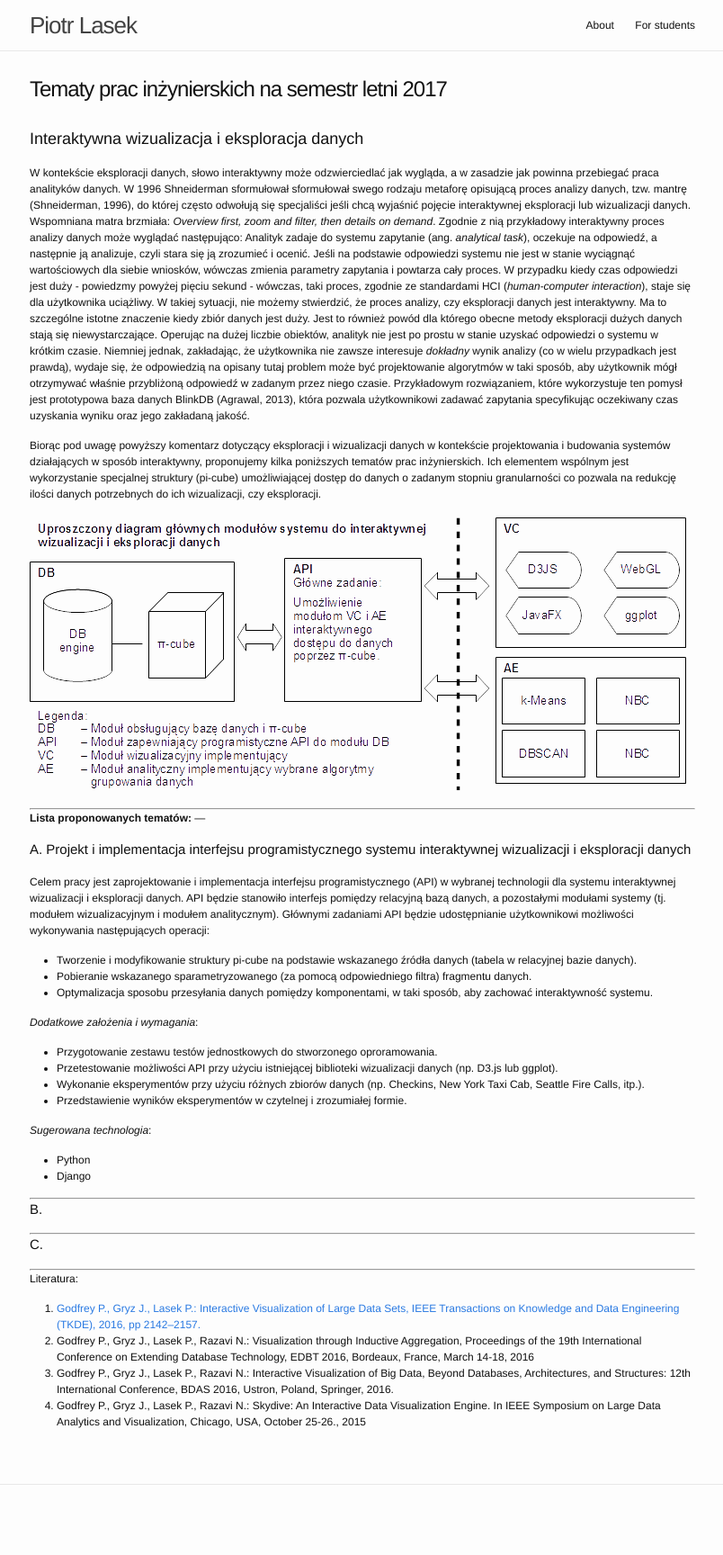
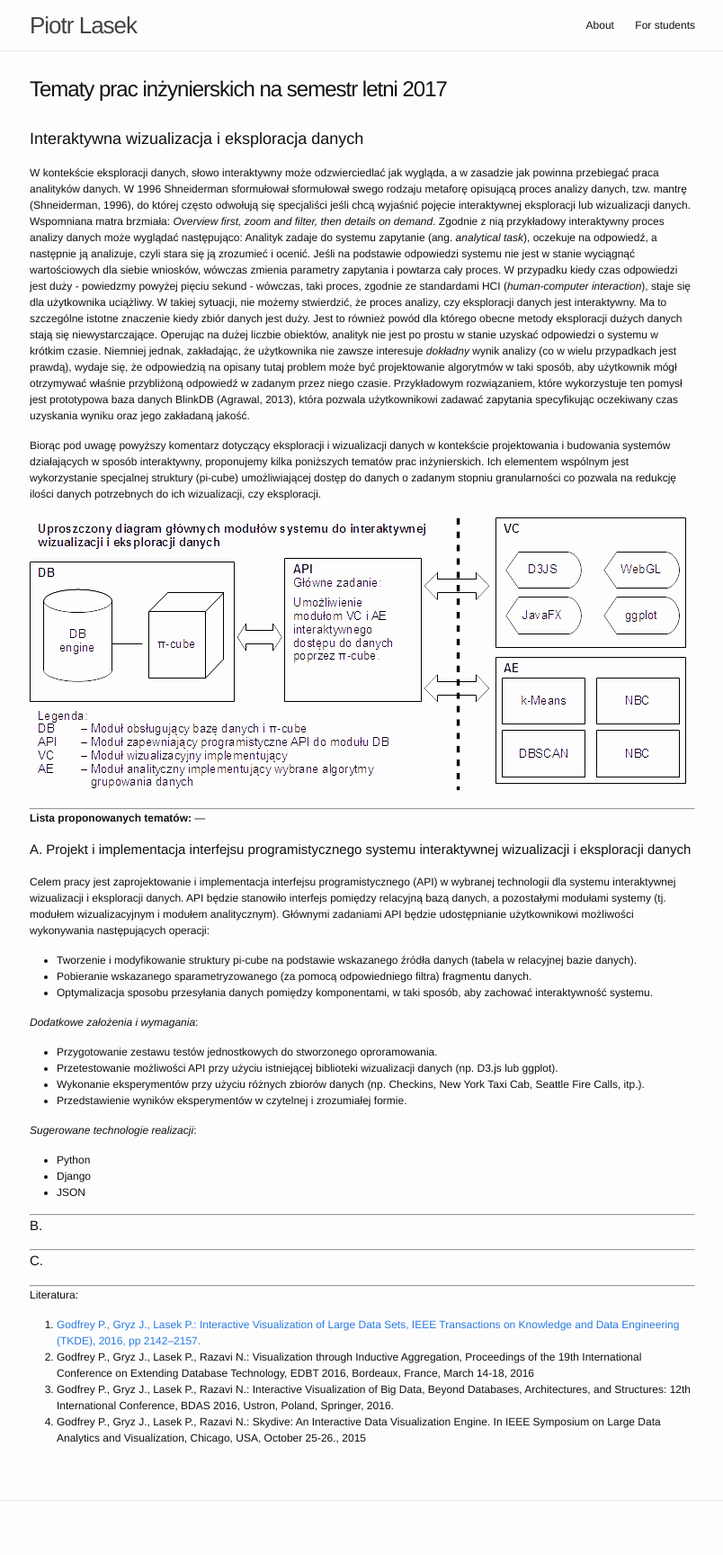
Before and after one commit to piotrlasek/piotrlasek.github.io, a Jekyll site: the page built from for-students/tematy-prac-2017.md, in a window 1280 px wide. Shown: the whole page at 90% size, without its empty margins (237-1041 px from the left). Built offline with Jekyll 4.4.1, drawn with Linux system fonts in a browser that asks for light colours.

Commit message:
Update tematy-prac-2017.md

```diff
--- a/for-students/tematy-prac-2017.md
+++ b/for-students/tematy-prac-2017.md
@@ -55,7 +55,8 @@
 **Lista proponowanych tematów:**
 ---
 
-## A. Projekt i implementacja interfejsu programistycznego systemu interaktywnej wizualizacji i eksploracji danych
+<h2> A. Projekt i implementacja interfejsu programistycznego systemu
+     interaktywnej wizualizacji i eksploracji danych </h2>
 
 Celem pracy jest zaprojektowanie i implementacja interfejsu programistycznego
 (API) w wybranej technologii dla systemu interaktywnej wizualizacji i
@@ -80,20 +81,24 @@
   New York Taxi Cab, Seattle Fire Calls, itp.).
 * Przedstawienie wyników eksperymentów w czytelnej i zrozumiałej formie.
 
-*Sugerowana technologia*:
+*Sugerowane technologie realizacji*:
 
 * Python
 * Django
+* JSON
 
 ---
 
-## B.
+<h2> B.
+     </h2>
 
 ---
 
-## C.
+<h2> C.
+     </h2>
 
 ---
+
 Literatura:
 
 1. [Godfrey P., Gryz J., Lasek P.: Interactive Visualization of Large Data Sets, IEEE Transactions on Knowledge and Data Engineering (TKDE), 2016, pp 2142–2157.](http://ieeexplore.ieee.org/xpl/topAccessedArticles.jsp?punumber=69&topArticlesDate=July+2016)
```
